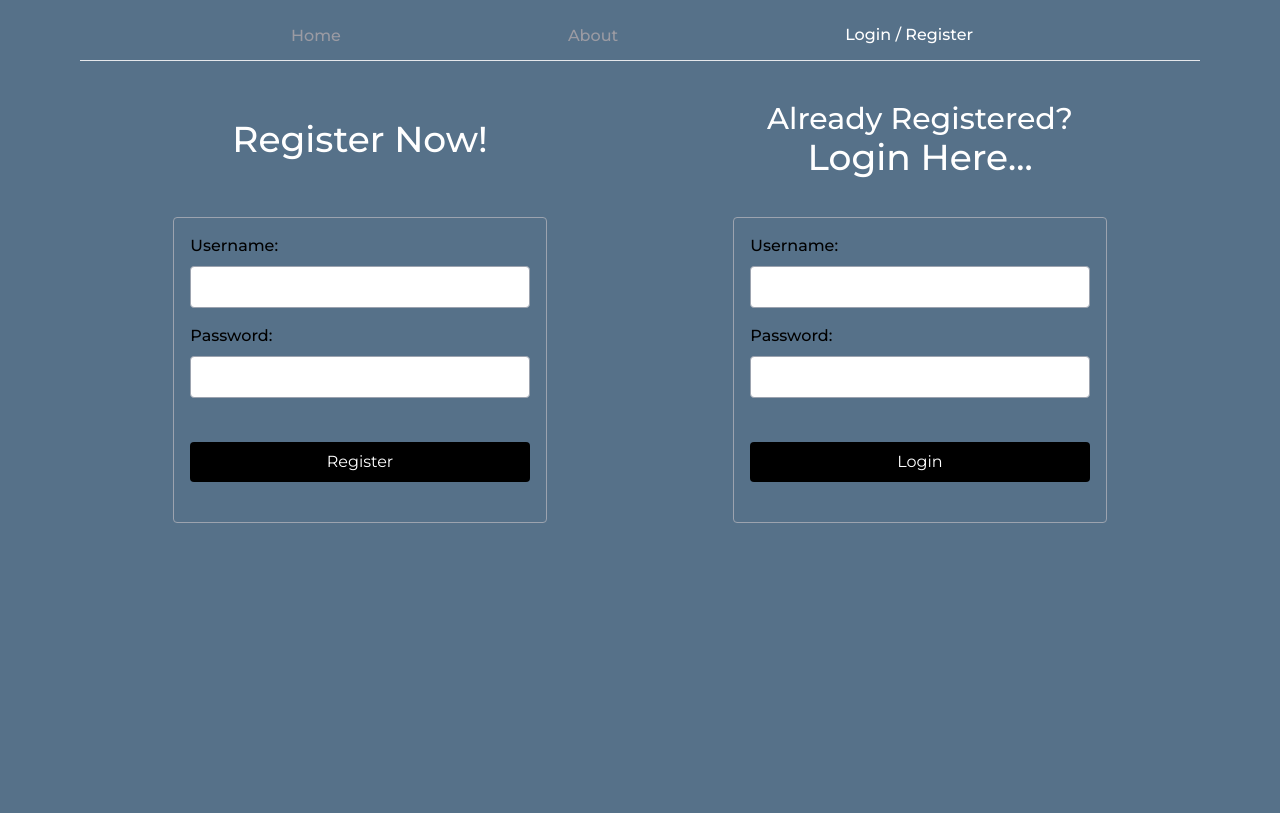
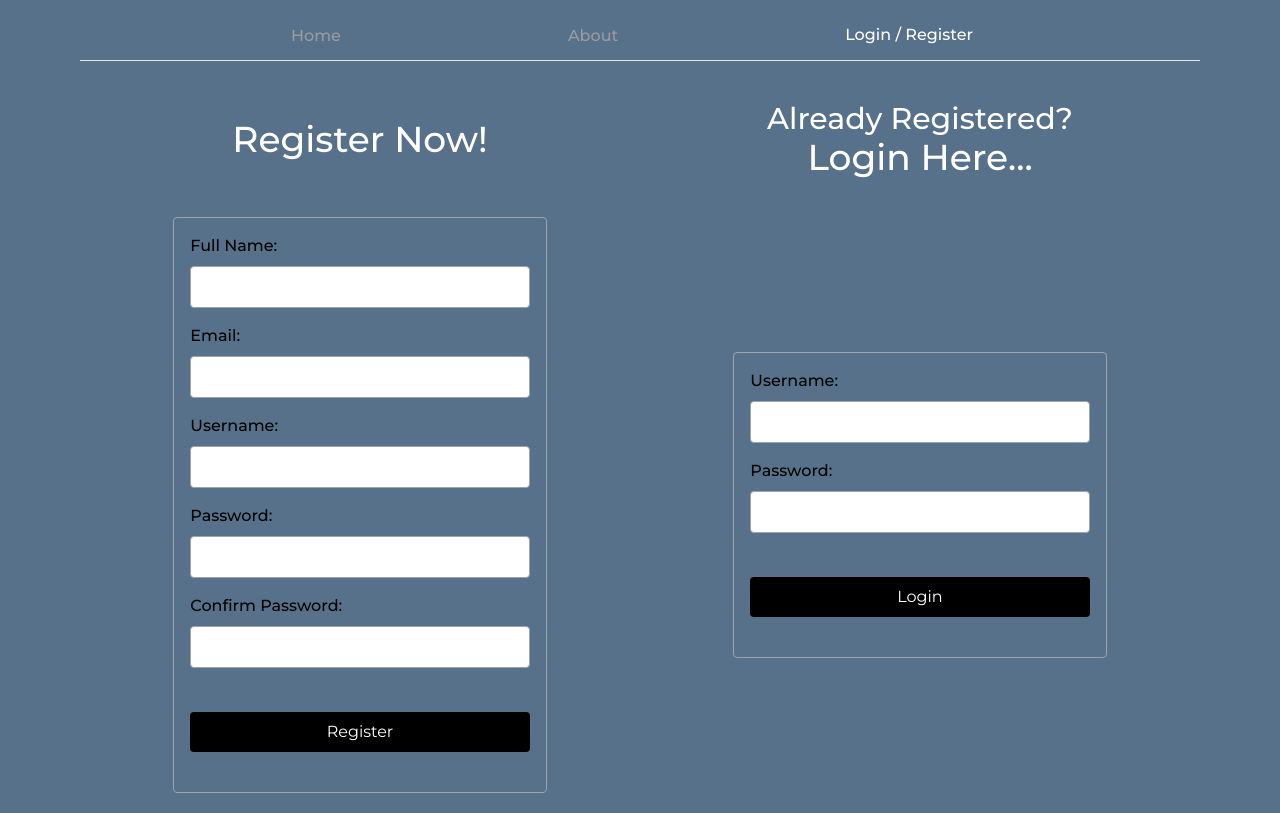
Before and after one commit to shanipenkar/cash-control, a React (Create React App) app: page /auth in a window 1280 px wide. Built offline with nearby package versions, Linux system fonts and the light colour scheme.

Commit message:
register and login fixes

```diff
--- a/src/components/AddTransactionForm.jsx
+++ b/src/components/AddTransactionForm.jsx
@@ -41,6 +41,8 @@ const AddTransactionForm = ({ type }) => {
   };
 
   const handleSubmit = () => {
+    console.log(transaction);
+    console.log(loggedUser);
     console.log(transaction);
     axios.post("http://localhost:5000/transactions/add", {loggedUser, ...transaction})
     .then(res => console.log(res.data))
@@ -91,7 +93,7 @@ const AddTransactionForm = ({ type }) => {
           onChange={handleChange}
         >
         {categories.map((category) =>
-          <option ket={category}>{category}</option>
+          <option key={category}>{category}</option>
         )}
         </select>
         <label className="trans-label">Description:</label>
--- a/src/components/AuthenticationForm.jsx
+++ b/src/components/AuthenticationForm.jsx
@@ -1,3 +1,4 @@
+import { Document } from "mongoose";
 import React, { useState, useContext } from "react";
 import { useHistory } from "react-router-dom";
 import { LoginContext } from "../LoginContext";
@@ -6,8 +7,11 @@ const AuthenticationForm = ({ type }) => {
   const { setIsLoggedIn, setLoggedUser } = useContext(LoginContext);
   const history = useHistory();
   const [user, setUser] = useState({
+    fullName: "",
     username: "",
+    email: "",
     password: "",
+    passwordConfirm: "",
   });
   const [authRes, setAuthRes] = useState({ status: "", msg: "" });
 
@@ -18,13 +22,29 @@ const AuthenticationForm = ({ type }) => {
     });
   };
 
+  const clearInputs = () => {
+    setUser({
+      fullName: "",
+      username: "",
+      email: "",
+      password: "",
+      passwordConfirm: "",
+    });
+  };
+
   const register = () => {
+    setAuthRes({ status: "", msg: "" });
+    if(user.password !== user.passwordConfirm){
+      setAuthRes({ status: "Error:", msg: "Passwords do not match!" });
+    } else {
       fetch("http://localhost:5000/users/register", {
         method: "POST",
         headers: {
           "Content-Type": "application/json",
         },
         body: JSON.stringify({
+          fullName: user.fullName,
+          email: user.email,
           username: user.username,
           password: user.password,
         }),
@@ -34,6 +54,7 @@ const AuthenticationForm = ({ type }) => {
         })
         .then((data) => {
           setAuthRes({ status: data.status, msg: data.message });
+          console.log(data.userId)
           if (data.status === "Success:") {
             setIsLoggedIn(true);
             setLoggedUser({ id: data.userId, ...user });
@@ -46,9 +67,13 @@ const AuthenticationForm = ({ type }) => {
           console.error("There was a problem with the fetch operation:", error);
           console.log("Error:", error.message);
         });
+
+    }
+    clearInputs();
   };
 
   const login = () => {
+    setAuthRes({ status: "", msg: "" });
     fetch("http://localhost:5000/users/login", {
       method: "Post",
       headers: {
@@ -76,6 +101,7 @@ const AuthenticationForm = ({ type }) => {
         console.error("There was a problem with the fetch operation:", error);
         console.log("Error:", error.message);
       });
+      clearInputs();
   };
 
   const handleSubmit = async (e) => {
@@ -87,20 +113,46 @@ const AuthenticationForm = ({ type }) => {
     }
   };
 
-  const clearInputs = () => {
-    setUser({
-      username: "",
-      password: "",
-    });
-  };
 
   return (
     <>
       <div className="flex items-center justify-center">
         <form
-          className="w-2/3 p-4 border border-gray-400 rounded pb-10"
+          className="w-2/3 p-4 border border-gray-400 rounded pb-10 form"
           onSubmit={handleSubmit}
           >
+        {type === "Register" ? (
+          <>
+          <div className="mb-4">
+            <label className="block text-black font-medium mb-2">
+              Full Name:
+            </label>
+            <input
+              type="text"
+              required
+              autoComplete="off"
+              onChange={handleChange}
+              name="fullName"
+              value={user.fullName}
+              className="w-full p-2 border border-gray-400 rounded"
+            />
+          </div>
+          <div className="mb-4">
+            <label className="block text-black font-medium mb-2">
+              Email:
+            </label>
+            <input
+              type="email"
+              required
+              autoComplete="off"
+              onChange={handleChange}
+              name="email"
+              value={user.email}
+              className="w-full p-2 border border-gray-400 rounded"
+            />
+          </div>
+          </>
+        ):null}
           <div className="mb-4">
             <label className="block text-black font-medium mb-2">
               Username:
@@ -129,6 +181,22 @@ const AuthenticationForm = ({ type }) => {
               className="w-full p-2 border border-gray-400 rounded"
             />
           </div>
+          {type === "Register" ? (
+            <div className="mb-4">
+            <label className="block text-black font-medium mb-2">
+              Confirm Password:
+            </label>
+            <input
+              type="password"
+              required
+              autoComplete="off"
+              onChange={handleChange}
+              name="passwordConfirm"
+              value={user.passwordConfirm}
+              className="w-full p-2 border border-gray-400 rounded"
+            />
+          </div>
+          ):null}
           <button
             type="submit"
             value="Submit"
--- a/src/components/Header.jsx
+++ b/src/components/Header.jsx
@@ -41,7 +41,7 @@ const Header = () => {
               setLoggedUser({username: "", password: ""})
             }}
           >
-          <p className="text-black">Loggged as: {loggedUser.username}</p>
+          <p className="text-orange-500">Loggged as: {loggedUser.username}</p>
             Logout
           </NavLink>
           </>
--- a/src/shared/styles.css
+++ b/src/shared/styles.css
@@ -91,6 +91,8 @@ textarea {
   resize: vertical;
 }
 
+
+
 @import "tailwindcss/base";
 @import "tailwindcss/components";
 @import "tailwindcss/utilities";
```
Also changed, not shown: 2 other files (tests, documents, lock files or other folders). Lines whose indentation alone changed are shown as unchanged.
